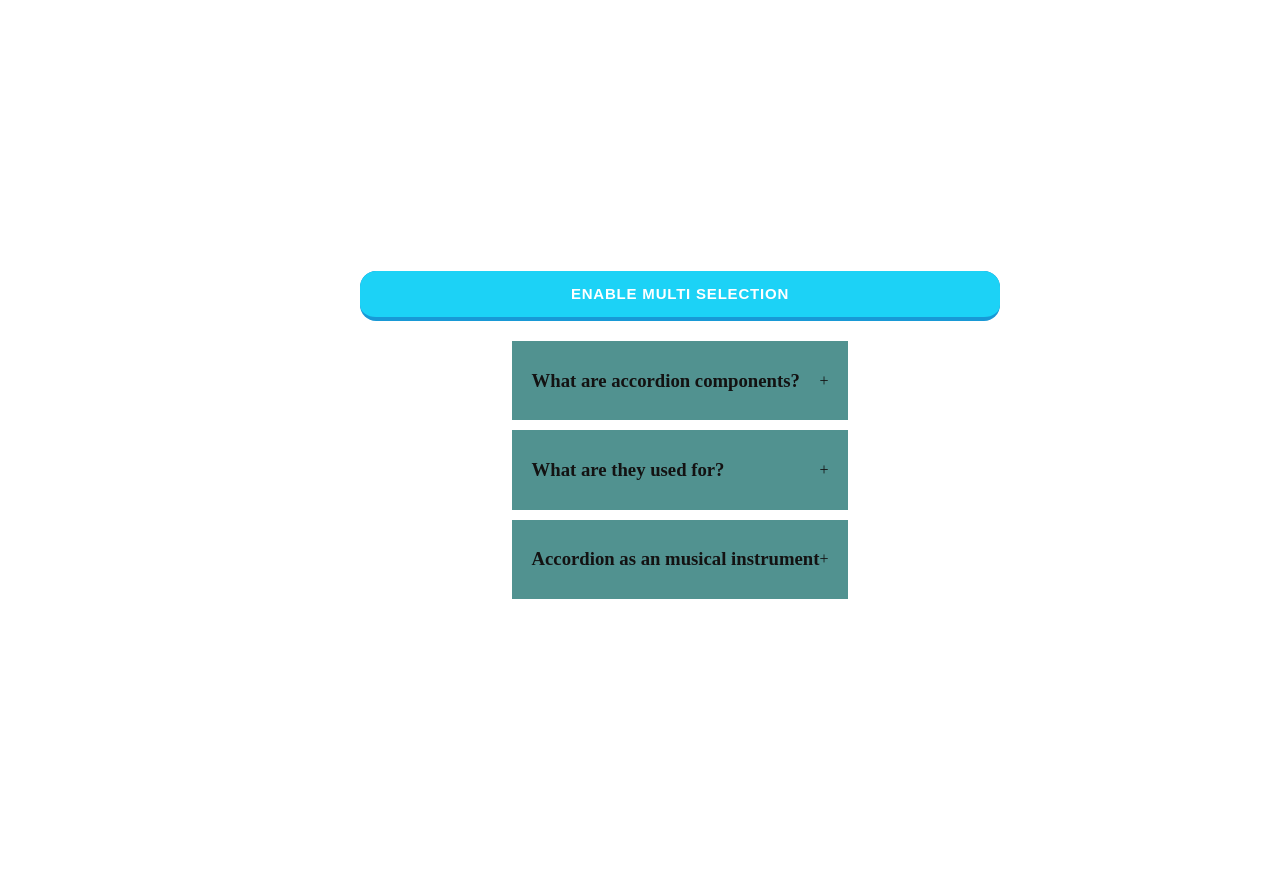
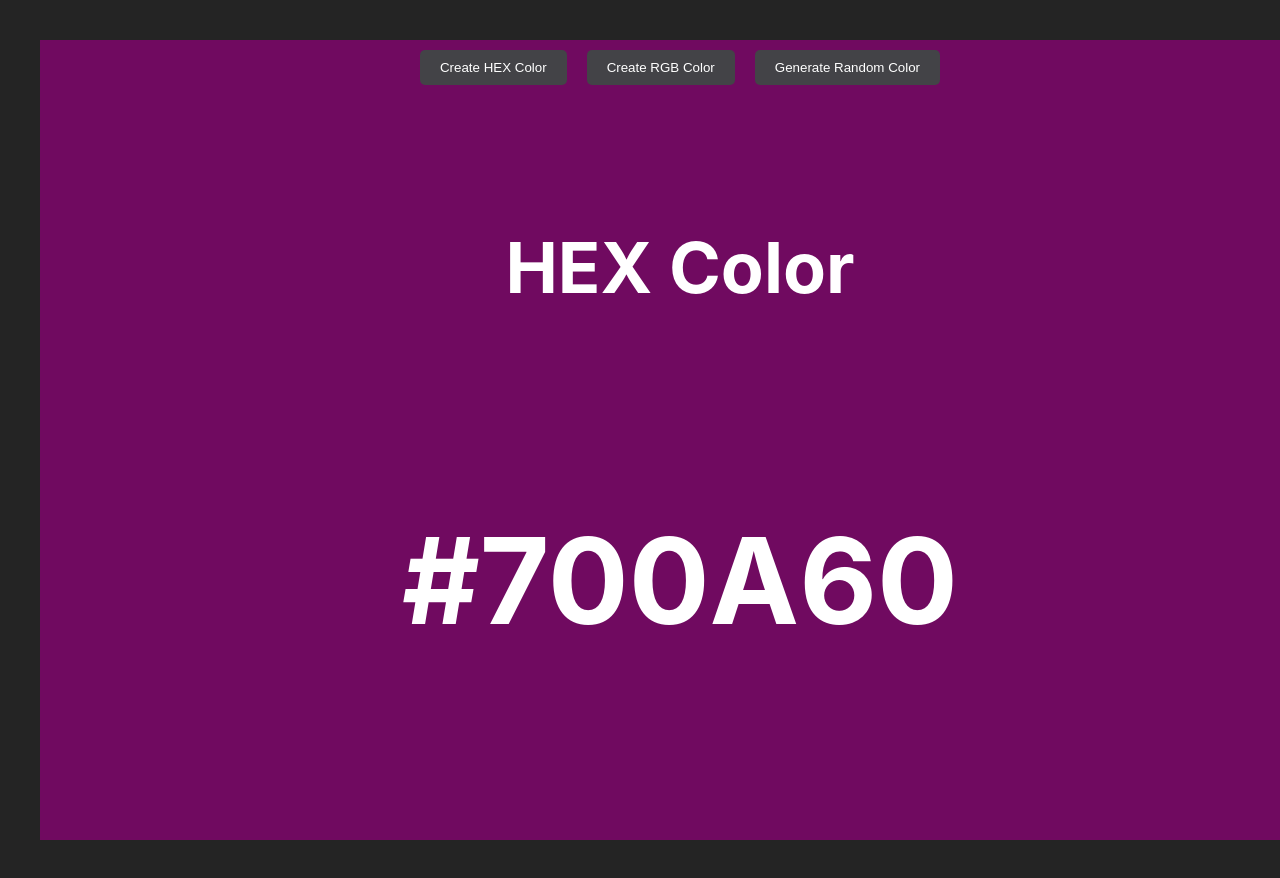
Before and after one commit to SaurusSaurusSaurus/Accordion-react-project, a React (Vite) app: page / in a window 1280 px wide. Shown: the top 878 px of the page. Built offline with nearby package versions, Linux system fonts and the light colour scheme.

Commit message:
random color

```diff
--- a/src/App.jsx
+++ b/src/App.jsx
@@ -1,17 +1,16 @@
-import { useState } from 'react'
-import reactLogo from './assets/react.svg'
-import viteLogo from '/vite.svg'
 import './App.css'
 import Accordian from './components/accordian'
+import RandomColor from './components/random-color'
 
 function App() {
-  const [count, setCount] = useState(0)
 
   return (
     <>
       <div className="root">
         {/* Accordian component*/ }
-        <Accordian/>
+        {/* <Accordian/> */}
+        {/* Ramdom Color component*/ }
+        <RandomColor/>
       </div>
     </>
   )
--- a/src/components/accordian/styles.css
+++ b/src/components/accordian/styles.css
@@ -6,6 +6,7 @@
   align-items: center;
   flex-direction: column;
   gap: 20px;
+  font-family: din-round,sans-serif;
 }
 
 .button1 {
@@ -85,19 +86,22 @@
 }
 
 .item {
-  background: #519290;
+  background: #71ee3b;
+  border-radius: 13px;
   margin-bottom: 10px;
-  padding: 10px 20px;
+  padding: 5px 5px;
 }
 
 .title {
   color: #131212;
   display: flex;
+  padding: 10px;
   justify-content: space-between;
   align-items: center;
+  box-shadow: rgba(0, 0, 0, 0.25) 0px 14px 28px, rgba(0, 0, 0, 0.22) 0px 10px 10px;
 }
 
 .content {
-  color: rgb(232, 238, 243);
+  color: rgb(231, 233, 235);
   height: auto;
 }
--- /dev/null
+++ b/src/components/random-color/index.jsx
@@ -0,0 +1,77 @@
+import React, { useEffect } from "react";
+import { useState } from "react";
+
+const buttonStyles = {
+  backgroundColor: "#434347",
+  color: "white",
+  padding: "10px 20px",
+  border: "none",
+  borderRadius: "5px",
+  cursor: "pointer",
+  margin: "10px"
+};
+
+function RandomColor() {
+  const [typeOfColor, setTypeOfColor] = useState("hex");
+  const [color, setColor] = useState("#fff");
+
+  function randomColorUtility(length) {
+    return Math.floor(Math.random() * length);
+  }
+  function handleCreateRandomHexColor() {
+    //#121212
+    const hex = [0, 1, 2, 3, 4, 5, 6, 7, 8, 9, "A", "B", "C", "D", "E", "F"];
+    let hexColor = "#";
+
+    for (let i = 0; i < 6; i++) {
+      hexColor += hex[randomColorUtility(hex.length)];
+    }
+    console.log(hexColor);
+    setColor(hexColor);
+  }
+  function handleCreateRandomRgbColor() {
+    const r = randomColorUtility(256);
+    const g = randomColorUtility(256);
+    const b = randomColorUtility(256);
+
+    setColor(`rgb(${r},${g},${b})`);
+  }
+
+  useEffect(()=> {
+    if (typeOfColor === "rgb") handleCreateRandomHexColor();
+    else handleCreateRandomHexColor(true);
+  }, [typeOfColor]);
+
+  return (
+    <div style={{ width: "100vw", height: "100vh", background: color }}>
+      <button style={buttonStyles} onClick={() => setTypeOfColor("hex")}>Create HEX Color</button>
+      <button style={buttonStyles} onClick={() => setTypeOfColor("rgb")}>Create RGB Color</button>
+      <button style={buttonStyles}
+        onClick={
+          typeOfColor === "hex"
+            ? handleCreateRandomHexColor
+            : handleCreateRandomRgbColor
+        }
+      >
+        Generate Random Color
+      </button>
+      <div
+        style={{
+          display: "flex",
+          justifyContent: "center",
+          alignItems: "center",
+          color: "#fff",
+          fontSize: "60px",
+          marginTop: "50px",
+          flexDirection: "column",
+          gap: "20px"
+        }}
+      >
+        <h3>{typeOfColor === "rgb" ? "RGB Color" : "HEX Color"}</h3>
+        <h1>{color}</h1>
+      </div>
+    </div>
+  );
+}
+
+export default RandomColor;
--- a/src/index.css
+++ b/src/index.css
@@ -1,4 +1,4 @@
-/* :root {
+ :root {
   font-family: Inter, system-ui, Avenir, Helvetica, Arial, sans-serif;
   line-height: 1.5;
   font-weight: 400;
@@ -12,7 +12,7 @@
   -webkit-font-smoothing: antialiased;
   -moz-osx-font-smoothing: grayscale;
 }
-
+/*
 a {
   font-weight: 500;
   color: #646cff;
```
